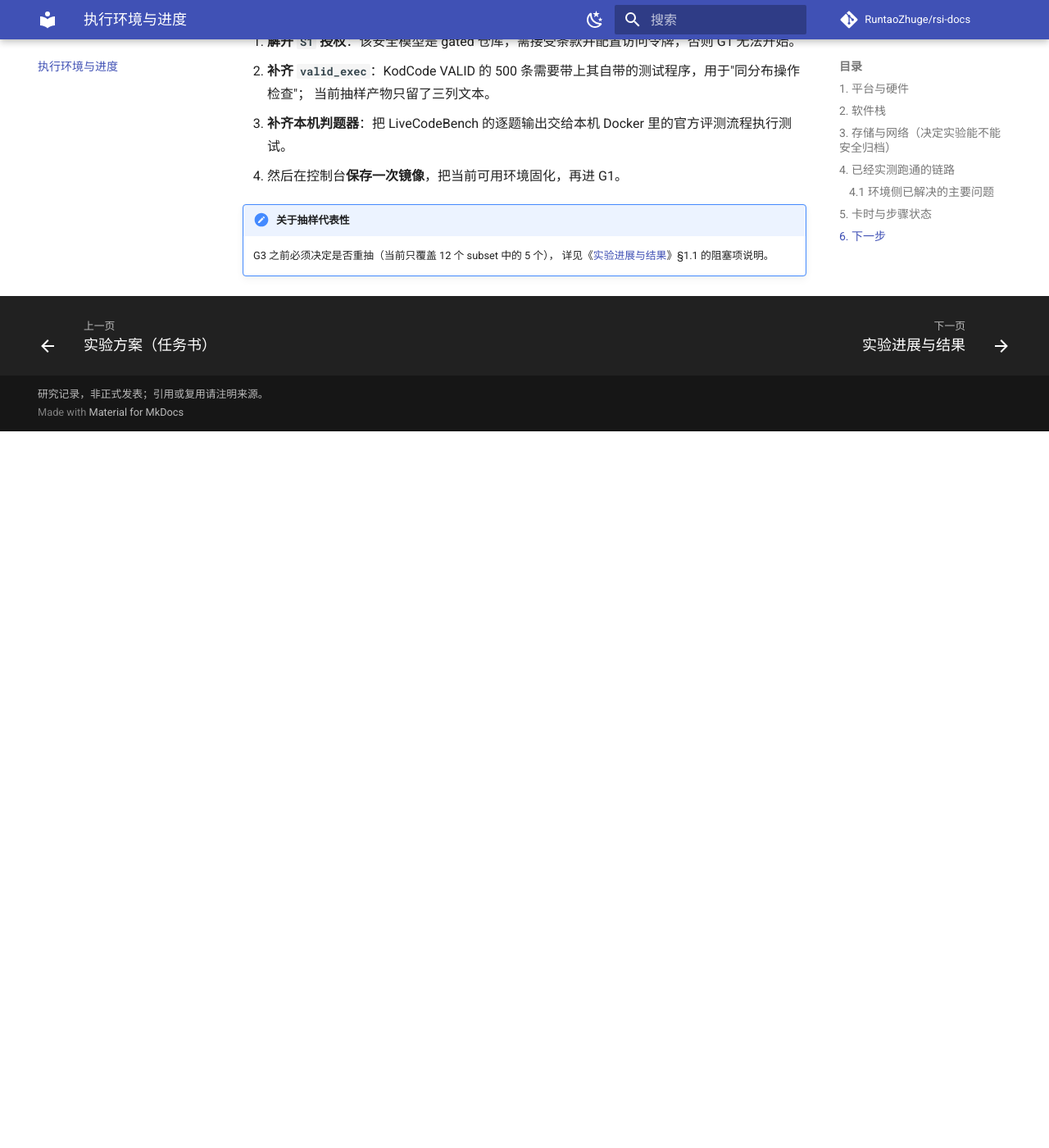
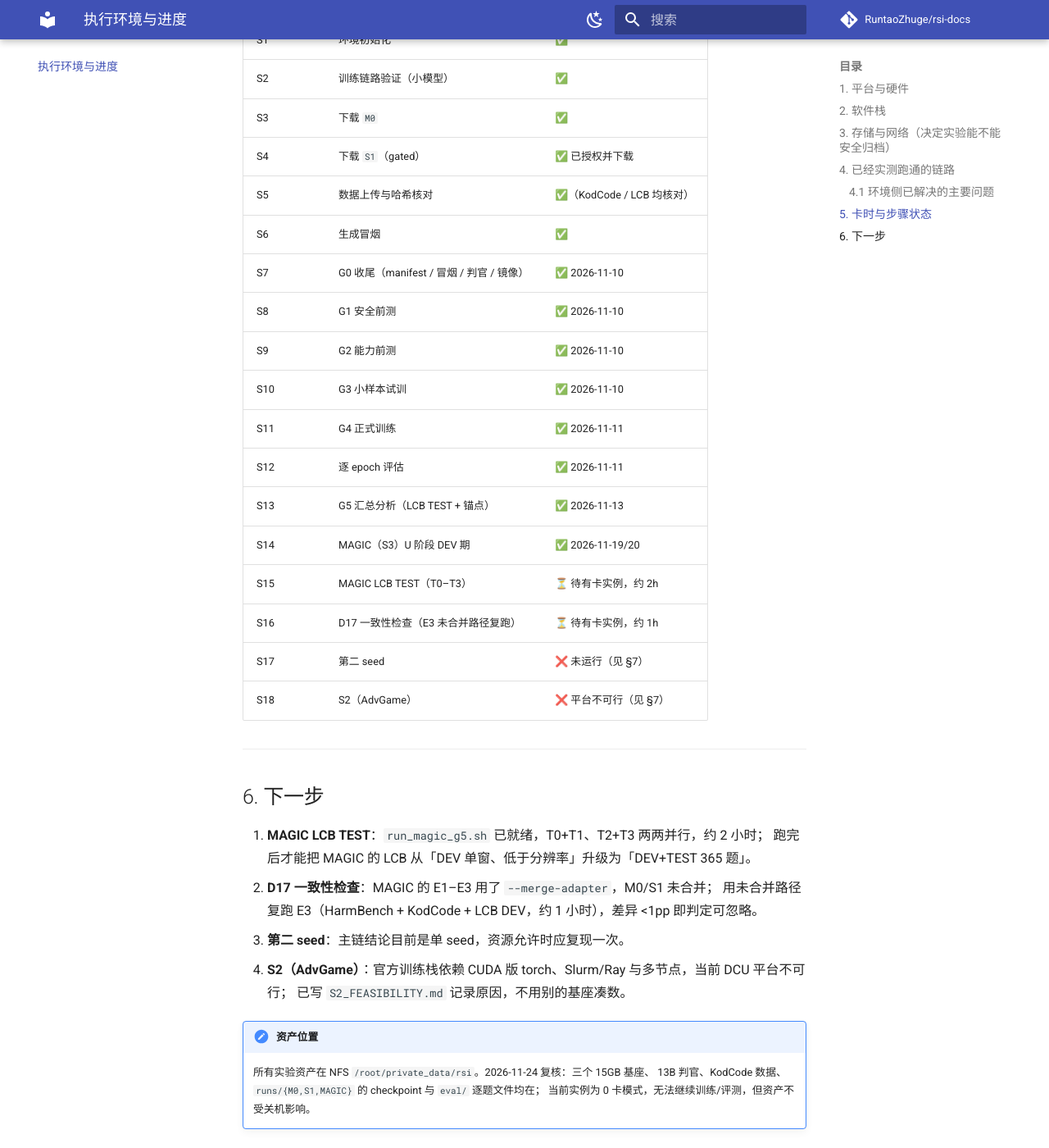
Before and after one commit to RuntaoZhuge/rsi-docs, an MkDocs documentation site: the page built from docs/environment.md, in a window 1280 px wide and 1400 px high, scrolled down 4259 px. Shown: the whole window at 82% size. Built offline with MkDocs 1.6.1 and Material for MkDocs 9.7.7, drawn with Linux system fonts in a browser that asks for light colours; comment, search, counter and statistics services are not loaded; before the commit the page ends 4785 px from its top, so only the background shows below that; some of the changed text lies outside the part shown.

Commit message:
重写执行环境与进度页：G0–G5 与 MAGIC DEV 期完成
- 现状改为 seed-1 主链完成、MAGIC E0–E3 完成、LCB TEST 待跑
- 补充实测墙钟（G4 合计 15h38m、MAGIC 训练 3h30m）
- 更新链路表、步骤表 S1–S18 与下一步
- 移除已过期的 S1 授权、valid_exec、G0 阻塞项

```diff
--- a/docs/environment.md
+++ b/docs/environment.md
@@ -1,14 +1,15 @@
 # 执行环境与进度
 
-本页记录训练与评测实际跑的机器环境、已经验证过的能力，以及当前卡在哪一步。
-**不含任何实测研究结果**——结果统一发布在《[实验进展与结果](results.md)》。
+本页记录训练与评测实际跑的机器环境、已经验证过的链路，以及主链和扩展分支走到哪一步。
+**不含实测研究结果**——结果统一发布在《[实验进展与结果](results.md)》。
 
-最后更新：2026-11-07
+最后更新：2026-11-24
 
 !!! info "一句话现状"
 
-    运行环境与工具链已确认并跑通（含一次真实的 LoRA 训练、7B 模型加载与生成、三套评测器的数据读取）；
-    `M0` 权重已就位，`S1` 待授权；**G0 尚未放行，G1–G5 未开始**。
+    运行环境与工具链已全部跑通。**seed-1 主链 G0–G5 已完成**（M0/S1 的 LoRA 更新、逐 epoch 评估、
+    LCB TEST 与锚点复跑）；**MAGIC（S3）U 阶段的 DEV 期 E0–E3 也已完成**。
+    当前只剩 MAGIC 的 LCB TEST（T0–T3）与一项 adapter 路径一致性检查，均需有卡实例。
 
 ---
 
@@ -20,11 +21,12 @@
 | 加速卡 | **2 × 64GB 国产加速卡**（Hygon BW），`torch` 可见 2 张，bf16 支持 |
 | CPU / 内存 | 128 核 / 503 GiB，无 swap |
 | 系统 | Ubuntu 22.04.5，kernel 5.15 |
+| 平台限制 | 单实例连续运行 **72 小时**；长任务用 `nohup`/`tmux`，脚本内置窗口检查 |
 
 !!! warning "与任务书排班的差异"
 
     任务书按 4 卡估算卡时。实际为 **2 卡**：训练仍是单卡即可（7B 的 LoRA 约 20–24GB），
-    两条分支各占一卡并行；评估需排队复用同一批卡。排班与卡时另见下方 §5。
+    两条分支各占一卡并行；评估需排队复用同一批卡。
 
 ---
 
@@ -69,15 +71,16 @@
 |---|---|
 | 环境初始化（venv + 钉版依赖 + 训练框架 + 三套评测器） | ✅ 可重入脚本，一次跑通 |
 | 真人训练：0.5B 模型 20 步 LoRA | ✅ `train_loss=0.187`，adapter 正常落盘 |
-| 7B 基座（`M0`）加载 | ✅ 加载 19.3s，占 14.2 GiB，bf16 可用 |
-| 7B 生成（HarmBench 提示） | ✅ 3 条 / 24s |
-| HarmBench 数据读取 | ✅ 400 条行为 |
-| XSTest 数据读取与生成 | ✅ 450 条提示 |
-| LiveCodeBench 题目加载 | ✅ 183 题，与冻结清单完全一致 |
-| LiveCodeBench 源文件哈希 | ✅ 3/3 与冻结清单一致 |
+| 7B 基座（`M0`/`S1`/`MAGIC`）加载 | ✅ 三个 15GB 权重均可加载，bf16 可用 |
+| 7B 生成（HarmBench 提示） | ✅ 单卡多路生成；HarmBench 400 行为 × n=3 |
+| HarmBench 官方 13B classifier 判题 | ✅ 25GB 判官已下载；主链 8 个状态 + MAGIC 4 个状态全部判完 |
+| LiveCodeBench DEV / TEST | ✅ 183 / 182 题，与冻结清单一致；官方 codegen 判题 |
 | KodCode 10K 上传与校验 | ✅ 9,500 / 500 / 1,000 |
-| LCB 代码**执行**判题 | ❌ 容器内返回 `-4 Runtime Error` → 改本机 Docker（见 §3） |
-| HarmBench 官方 classifier 判题 | ⏳ 脚本就绪，13B classifier 未下载 |
+| XSTest | ✅ 450 条提示，只统计 250 条 safe |
+| 正式 LoRA 更新（3 epoch） | ✅ 3,564 步，M0/S1 双分支并行，墙钟 3h15m |
+| MAGIC LoRA 更新（3 epoch） | ✅ 3,564 步，墙钟 3h30m，`train_loss=0.153` |
+| adapter 挂载 / 合并两条推理路径 | ✅ 均可用；MAGIC 的合并路径见偏离 D17 |
+| LCB 代码**执行**判题 | ✅ 在本机 Docker；GPU 容器内直接执行返回 `-4 Runtime Error` |
 
 ### 4.1 环境侧已解决的主要问题
 
@@ -89,40 +92,63 @@
 | `git clone` 走代理 503 | ghproxy 克隆，失败退回 codeload tarball |
 | LCB 依赖新版 `anthropic` | 降到 0.34.2 |
 | LCB 提示模块按相对路径读文件 | 调用前切到仓库根目录，路径先转绝对路径 |
+| LCB 判题并发过高触发 OOM | 判题改分块（`--chunk`），并发从 16 降到 4–6 |
+| Mistral tokenizer 正则告警 | 三个基座的 `tokenizer_config.json` 一致，仅告警，不影响分词 |
 
 ---
 
 ## 5. 卡时与步骤状态
 
-按 2 卡重估：主链约 **65 卡时 / 14 小时墙钟**（原 4 卡方案为 96 卡时）。
+主链在 2 卡上串行推进，关键实测墙钟：
+
+| 阶段 | 内容 | 墙钟 | 备注 |
+|---|---|---:|---|
+| G1 | M0/S1 HarmBench 400×3 + 判题 | 1h38m | 双分支并行 |
+| G2 | M0 LCB DEV 183 + 判题 | 1h00m | |
+| G3 | 1,000 条 × 1 epoch 试训 + KodCode 判题 | 1h48m | 双分支并行 |
+| G4 训练 | KodCode 9,500 × 3 epoch | 3h15m | 两个 LoRA 同时训 |
+| G4 评估 | E1 / E2 / E3 各一轮四套评测 | 4h09m / 4h18m / 3h56m | 双分支并行 |
+| G4 合计 | 训练 + 三轮评估 | **15h38m** | 不含排队与空转 |
+| MAGIC 训练 | KodCode 9,500 × 3 epoch | 3h30m | 单分支 |
+| MAGIC 评估 | E1–E3 各一轮四套评测 | 约 3h | 次日串行 |
+
+步骤状态：
 
 | 步骤 | 内容 | 状态 |
 |---|---|---|
 | S1 | 环境初始化 | ✅ |
 | S2 | 训练链路验证（小模型） | ✅ |
 | S3 | 下载 `M0` | ✅ |
-| S4 | 下载 `S1`（gated） | ⛔ 待授权 |
-| S5 | 数据上传与哈希核对 | ✅（KodCode ✅ / LCB ✅） |
+| S4 | 下载 `S1`（gated） | ✅ 已授权并下载 |
+| S5 | 数据上传与哈希核对 | ✅（KodCode / LCB 均核对） |
 | S6 | 生成冒烟 | ✅ |
-| S7 | G0 收尾（manifest / 冒烟 / 判官 / 存镜像） | ⏳ 进行中 |
-| S8 | G1 安全前测 | ⏳ 未开始 |
-| S9 | G2 能力前测 | ⏳ 未开始 |
-| S10 | G3 小样本试训 | ⏳ 未开始 |
-| S11 | G4 正式训练 | ⏳ 未开始 |
-| S12 | 逐 epoch 评估 | ⏳ 未开始 |
-| S13 | G5 汇总分析 | ⏳ 未开始 |
+| S7 | G0 收尾（manifest / 冒烟 / 判官 / 镜像） | ✅ 2026-11-10 |
+| S8 | G1 安全前测 | ✅ 2026-11-10 |
+| S9 | G2 能力前测 | ✅ 2026-11-10 |
+| S10 | G3 小样本试训 | ✅ 2026-11-10 |
+| S11 | G4 正式训练 | ✅ 2026-11-11 |
+| S12 | 逐 epoch 评估 | ✅ 2026-11-11 |
+| S13 | G5 汇总分析（LCB TEST + 锚点） | ✅ 2026-11-13 |
+| S14 | MAGIC（S3）U 阶段 DEV 期 | ✅ 2026-11-19/20 |
+| S15 | MAGIC LCB TEST（T0–T3） | ⏳ 待有卡实例，约 2h |
+| S16 | D17 一致性检查（E3 未合并路径复跑） | ⏳ 待有卡实例，约 1h |
+| S17 | 第二 seed | ❌ 未运行（见 §7） |
+| S18 | S2（AdvGame） | ❌ 平台不可行（见 §7） |
 
 ---
 
 ## 6. 下一步
 
-1. **解开 `S1` 授权**：该安全模型是 gated 仓库，需接受条款并配置访问令牌，否则 G1 无法开始。
-2. **补齐 `valid_exec`**：KodCode VALID 的 500 条需要带上其自带的测试程序，用于"同分布操作检查"；
-   当前抽样产物只留了三列文本。
-3. **补齐本机判题器**：把 LiveCodeBench 的逐题输出交给本机 Docker 里的官方评测流程执行测试。
-4. 然后在控制台**保存一次镜像**，把当前可用环境固化，再进 G1。
+1. **MAGIC LCB TEST**：`run_magic_g5.sh` 已就绪，T0+T1、T2+T3 两两并行，约 2 小时；
+   跑完后才能把 MAGIC 的 LCB 从「DEV 单窗、低于分辨率」升级为「DEV+TEST 365 题」。
+2. **D17 一致性检查**：MAGIC 的 E1–E3 用了 `--merge-adapter`，M0/S1 未合并；
+   用未合并路径复跑 E3（HarmBench + KodCode + LCB DEV，约 1 小时），差异 <1pp 即判定可忽略。
+3. **第二 seed**：主链结论目前是单 seed，资源允许时应复现一次。
+4. **S2（AdvGame）**：官方训练栈依赖 CUDA 版 torch、Slurm/Ray 与多节点，当前 DCU 平台不可行；
+   已写 `S2_FEASIBILITY.md` 记录原因，不用别的基座凑数。
 
-!!! note "关于抽样代表性"
+!!! note "资产位置"
 
-    G3 之前必须决定是否重抽（当前只覆盖 12 个 subset 中的 5 个），
-    详见《[实验进展与结果](results.md)》§1.1 的阻塞项说明。
+    所有实验资产在 NFS `/root/private_data/rsi`。2026-11-24 复核：三个 15GB 基座、
+    13B 判官、KodCode 数据、`runs/{M0,S1,MAGIC}` 的 checkpoint 与 `eval/` 逐题文件均在；
+    当前实例为 0 卡模式，无法继续训练/评测，但资产不受关机影响。
```
